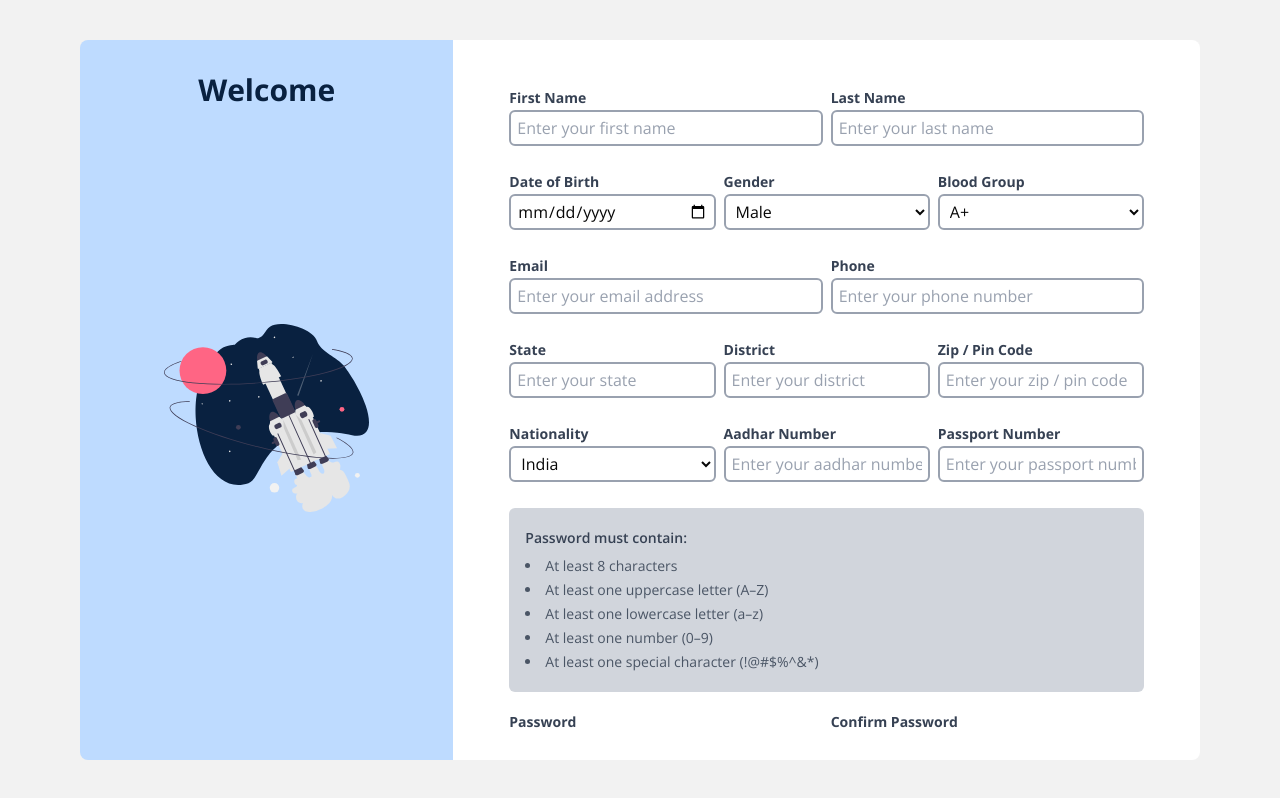
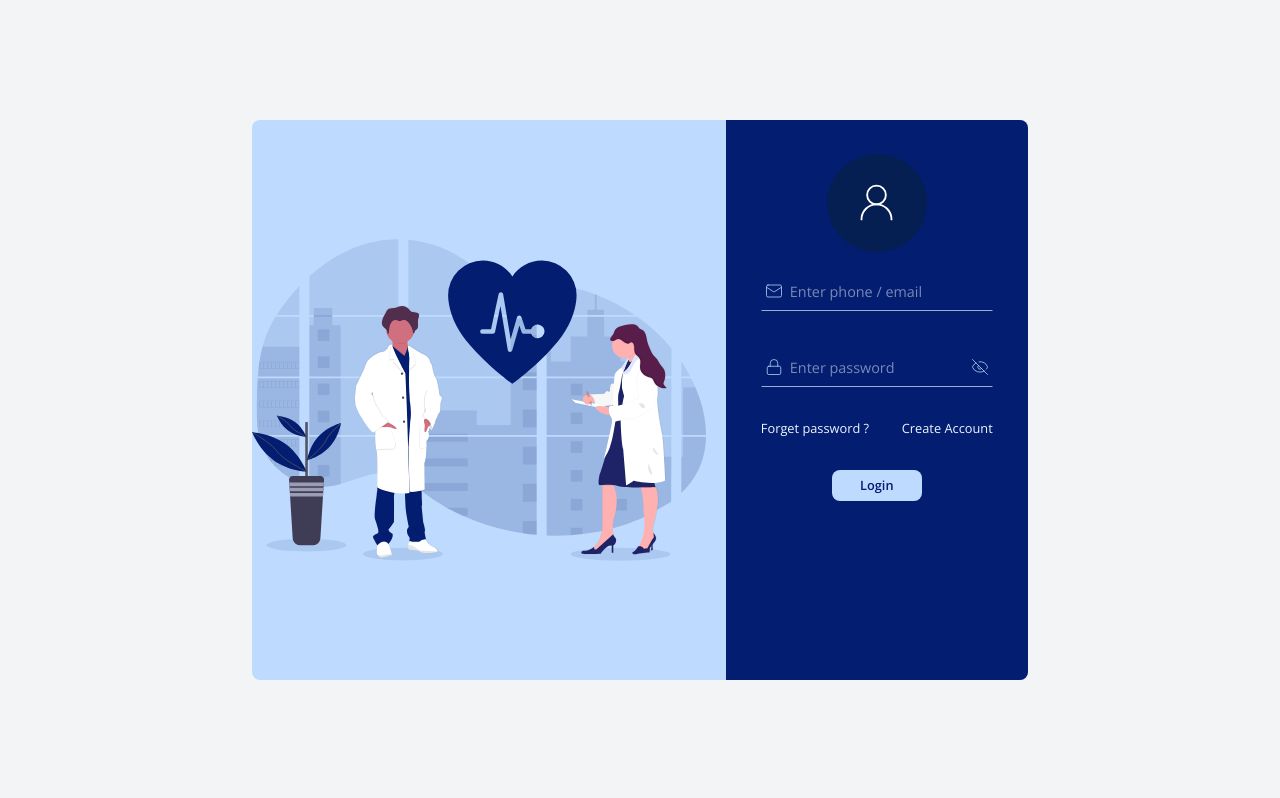
Before and after one commit to midhun062001/medi-assist, a React (Vite) app in the folder frontend/: page / in a window 1280 px wide. Built offline with nearby package versions, Linux system fonts and the light colour scheme.

Commit message:
login page: created, designed and validation completed using formik and yup

```diff
--- a/frontend/src/App.jsx
+++ b/frontend/src/App.jsx
@@ -1,7 +1,8 @@
+import Login from "./pages/Login";
 import Signup from "./pages/Signup";
 
 function App() {
-  return <Signup />;
+  return <Login />;
 }
 
 export default App;
--- a/frontend/src/index.css
+++ b/frontend/src/index.css
@@ -1,5 +1,23 @@
 @import url("https://fonts.googleapis.com/css2?family=Open+Sans:ital,wght@0,300..800;1,300..800&display=swap");
 @import "tailwindcss";
+
+@layer base {
+  input:-webkit-autofill,
+  input:-webkit-autofill:hover,
+  input:-webkit-autofill:focus,
+  textarea:-webkit-autofill,
+  select:-webkit-autofill {
+    -webkit-box-shadow: 0 0 0 1000px transparent inset !important;
+    box-shadow: 0 0 0 1000px transparent inset !important;
+
+    /* 👇 use explicit var, don't rely on currentColor here */
+    -webkit-text-fill-color: var(--autofill-fg, inherit) !important;
+    caret-color: var(--autofill-fg, currentColor) !important;
+
+    background-color: transparent !important;
+    transition: background-color 9999s ease-in-out 0s !important;
+  }
+}
 
 @theme {
   /* Font families */
--- /dev/null
+++ b/frontend/src/pages/Login.jsx
@@ -0,0 +1,152 @@
+import { ErrorMessage, Field, Form, Formik } from "formik";
+import { Eye, EyeOff, Lock, Mail, UserRound } from "lucide-react";
+import { useState } from "react";
+import * as Yup from "yup";
+
+function Login() {
+  const initialValues = {
+    userName: "",
+    password: "",
+  };
+
+  const emailRegex =
+    /^(([^<>()[\]\\.,;:\s@"]+(\.[^<>()[\]\\.,;:\s@"]+)*)|(".+"))@((\[[0-9]{1,3}\.[0-9]{1,3}\.[0-9]{1,3}\.[0-9]{1,3}])|(([a-zA-Z\-0-9]+\.)+[a-zA-Z]{2,}))$/;
+  const phoneRegex = /^[0-9]{10}$/;
+
+  const validationSchema = Yup.object({
+    userName: Yup.string()
+      .label("user name")
+      .required()
+      .test(
+        "test email or phone",
+        "User name must either phone or email",
+        (value) => {
+          if (!value) return false;
+          return emailRegex.test(value) || phoneRegex.test(value);
+        }
+      ),
+    password: Yup.string().required(),
+  });
+
+  const onSubmit = (values) => {
+    console.log(values);
+  };
+  return (
+    <div className="h-[100dvh] w-[100dvw] bg-gray-100  flex items-center justify-center">
+      <div className="w-[70%] h-[80%] px-15 py-10">
+        <div className=" h-full w-full flex gap-5 rounded-lg overflow-hidden bg-blue-200">
+          <div className="w-[60%] h-full flex items-center justify-center">
+            <img src="src\assets\doctor.svg" className="h-[60%]" />
+          </div>
+          <div className="h-full w-[40%]  bg-blue-700 flex items-center justify-center">
+            <div className="h-[88%] w-[80%]  flex flex-col items-center">
+              <div className="h-[100px] w-[100px] mb-5 rounded-[100%] overflow-hidden bg-blue-800/60 flex items-center justify-center">
+                <UserRound size={45} color="#ffffff" strokeWidth={1} />
+              </div>
+              <div className="w-full h-[calc(100%-110px)] overflow-y-auto px-[5px]">
+                <Formik {...{ initialValues, validationSchema, onSubmit }}>
+                  <Form className=" flex flex-col gap-4 ">
+                    <TextInput name="userName" />
+                    <PasswordInput name="password" />
+                    <div className="w-full pb-[16px] flex justify-between ">
+                      <a
+                        href="#"
+                        className="text-[0.8rem] text-blue-50 hover:text-blue-50/80 transition-all duration-200"
+                      >
+                        Forget password ?
+                      </a>
+                      <a
+                        href="#"
+                        className="text-[0.8rem] text-blue-50 hover:text-blue-50/80 transition-all duration-200"
+                      >
+                        Create Account
+                      </a>
+                    </div>
+                    <div className="w-full flex justify-center">
+                      <button
+                        type="submit"
+                        className="px-7 py-1.5 bg-blue-200 font-semibold cursor-pointer text-[0.8rem] rounded-lg text-blue-700
+                        hover:bg-blue-100 transition-all duration-200"
+                      >
+                        Login
+                      </button>
+                    </div>
+                  </Form>
+                </Formik>
+              </div>
+            </div>
+          </div>
+        </div>
+      </div>
+    </div>
+  );
+}
+
+function TextInput({ name = "" }) {
+  return (
+    <div className="w-full h-[60px]">
+      <div className="relative mb-[2px] overflow-hidden">
+        <Mail
+          size={18}
+          className="text-blue-200 absolute top-[50%] left-[4px] translate-y-[-50%]"
+          strokeWidth={1}
+        />
+        <Field
+          name={name}
+          className="w-full pl-[28px] py-2 border-[1px] border-transparent border-b-blue-100/70 text-[0.9rem] text-blue-50
+        focus:outline-0 focus:border-blue-100/70 focus:rounded-lg bg-transparent
+        [--autofill-fg:theme(colors.blue.50)] transition-all duration-200"
+          placeholder="Enter phone / email"
+        />
+      </div>
+
+      <ErrorMessage
+        name={name}
+        component="div"
+        className="text-red-100 text-[12px]"
+      />
+    </div>
+  );
+}
+
+function PasswordInput({ name = "" }) {
+  const [showPassword, setShowPassword] = useState(false);
+  return (
+    <div className="w-full h-[55px]">
+      <div className="relative mb-[2px] overflow-hidden">
+        <Lock
+          size={18}
+          className="text-blue-200 absolute top-[50%] left-[4px] translate-y-[-50%]"
+          strokeWidth={1}
+        />
+        <Field
+          name={name}
+          className="w-full pl-[28px] py-2 border-[1px] border-transparent border-b-blue-100/70 text-[0.9rem] text-blue-50
+        focus:outline-0 focus:border-blue-100/70 focus:rounded-lg
+        [--autofill-fg:theme(colors.blue.50)] transition-all duration-200"
+          placeholder="Enter password"
+          type={`${showPassword ? "text" : "password"}`}
+        />
+        <button
+          className="absolute right-[4px] top-[50%] translate-y-[-50%]"
+          type="button"
+          onMouseDown={() => setShowPassword(true)}
+          onMouseUp={() => setShowPassword(false)}
+        >
+          {showPassword ? (
+            <Eye size={18} className="text-blue-200" strokeWidth={1} />
+          ) : (
+            <EyeOff size={18} className="text-blue-200 " strokeWidth={1} />
+          )}
+        </button>
+      </div>
+      <ErrorMessage
+        name={name}
+        component="div"
+        className="text-red-100 text-[12px]"
+      />
+    </div>
+  );
+}
+
+export default Login;
--- a/frontend/src/pages/Signup.jsx
+++ b/frontend/src/pages/Signup.jsx
@@ -38,14 +38,14 @@ export default function Signup() {
     firstName: "",
     lastName: "",
     dob: "",
-    gender: genders[0].value,
-    bloodGroup: bloodGroups[0].value,
+    gender: genders[0].key,
+    bloodGroup: bloodGroups[0].key,
     email: "",
     phone: "",
     district: "",
     state: "",
     zip: "",
-    nationality: countryCodes[0].value,
+    nationality: countryCodes[0].key,
     aadhar: "",
     passport: "",
     password: "",
@@ -98,13 +98,41 @@ export default function Signup() {
 
     nationality: Yup.string().required("Nationality is required"),
 
-    aadhar: Yup.string()
-      .nullable()
-      .matches(/^[0-9]{12}$/, "Aadhar number must be exactly 12 digits"),
+    aadhar: Yup.string().when("nationality", {
+      is: "IN",
+      then: (schema) =>
+        schema
+          .trim()
+          .required("Aadhar number is required for Indian citizens")
+          .matches(/^[0-9]{12}$/, "Aadhar must be exactly 12 digits"),
+      otherwise: (schema) =>
+        schema
+          .trim()
+          .nullable()
+          .notRequired()
+          .matches(/^[0-9]{12}$/, {
+            message: "Aadhar must be exactly 12 digits",
+            excludeEmptyString: true,
+          }),
+    }),
 
-    passport: Yup.string()
-      .nullable()
-      .matches(/^[A-PR-WYa-pr-wy][1-9]\d{6}$/, "Invalid Passport number"),
+    passport: Yup.string().when("nationality", {
+      is: "IN",
+      then: (schema) =>
+        schema
+          .trim()
+          .nullable()
+          .notRequired()
+          .matches(/^[A-Za-z0-9]{6,}$/, {
+            message: "Invalid passport number",
+            excludeEmptyString: true,
+          }),
+      otherwise: (schema) =>
+        schema
+          .trim()
+          .required("Passport number is required")
+          .matches(/^[A-Za-z0-9]{6,}$/, "Invalid passport number"),
+    }),
 
     password: Yup.string()
       .required("Password is required")
@@ -123,8 +151,25 @@ export default function Signup() {
       .oneOf([Yup.ref("password")], "password must match"),
   });
 
-  //TODO: send payload to the backend API, and redirect to login upon success
-  const onSubmit = (values) => console.log(values);
+  const onSubmit = (values) => {
+    const payload = {
+      firstName: values.firstName.trim(),
+      lastName: values.lastName.trim(),
+      dob: values.dob,
+      gender: values.gender,
+      bloodGroup: values.bloodGroup,
+      email: values.email.trim(),
+      phone: values.phone.trim(),
+      district: values.district.trim(),
+      zip: values.zip.trim(),
+      nationality: values.nationality,
+      aadhar: values.aadhar.trim(),
+      passport: values.passport.trim(),
+      password: values.password,
+    };
+    console.log(payload);
+    //TODO: send payload to the backend API, and redirect to login upon success
+  };
 
   return (
     <div className="h-screen w-screen flex items-center justify-center py-10 px-20 bg-white-300">
@@ -152,7 +197,7 @@ export default function Signup() {
                   <TextInput
                     type="text"
                     name="firstName"
-                    placeHolder="Enter your first name"
+                    placeHolder="Enter first name"
                     label="First Name"
                     title="Enter your first name"
                     span={3}
@@ -160,7 +205,7 @@ export default function Signup() {
                   <TextInput
                     type="text"
                     name="lastName"
-                    placeHolder="Enter your last name"
+                    placeHolder="Enter last name"
                     label="Last Name"
                     title="Enter your last name"
                     span={3}
@@ -190,7 +235,7 @@ export default function Signup() {
                     type="email"
                     name="email"
                     label="Email"
-                    placeHolder="Enter your email address"
+                    placeHolder="Enter email address"
                     title="Enter your email address"
                     span={3}
                   />
@@ -198,26 +243,26 @@ export default function Signup() {
                     type="tel"
                     name="phone"
                     label="Phone"
-                    placeHolder="Enter your phone number"
+                    placeHolder="Enter phone number"
                     title="Enter your phone number"
                     span={3}
                   />
                   <TextInput
                     name="state"
                     label="State"
-                    placeHolder="Enter your state"
+                    placeHolder="Enter state"
                     title="Enter your state"
                   />
                   <TextInput
                     name="district"
                     label="District"
-                    placeHolder="Enter your district"
+                    placeHolder="Enter district"
                     title="Enter your district"
                   />
                   <TextInput
                     name="zip"
                     label="Zip / Pin Code"
-                    placeHolder="Enter your zip / pin code"
+                    placeHolder="Enter zip / pin code"
                     title="Enter your zip/pin code"
                   />
                   <SelectInput
@@ -229,13 +274,13 @@ export default function Signup() {
                   <TextInput
                     name="aadhar"
                     label="Aadhar Number"
-                    placeHolder="Enter your aadhar number"
+                    placeHolder="Enter aadhar number"
                     title="Enter your aadhar number"
                   />
                   <TextInput
                     name="passport"
                     label="Passport Number"
-                    placeHolder="Enter your passport number"
+                    placeHolder="Enter passport number"
                     title="Enter your passport number"
                   />
                   <div className="col-span-6 py-5 mb-4 bg-gray-300 rounded-md px-4">
@@ -254,14 +299,14 @@ export default function Signup() {
                   <PasswordInput
                     name="password"
                     label="Password"
-                    placeHolder="Enter your password"
+                    placeHolder="Enter password"
                     title="Enter your password"
                     span={3}
                   />
                   <PasswordInput
                     name="confirmPassword"
                     label="Confirm Password"
-                    placeHolder="Confirm your password"
+                    placeHolder="Confirm password"
                     title="confirm your password"
                     span={3}
                   />
```
Also changed, not shown: frontend/src/assets/doctor.svg (added).
